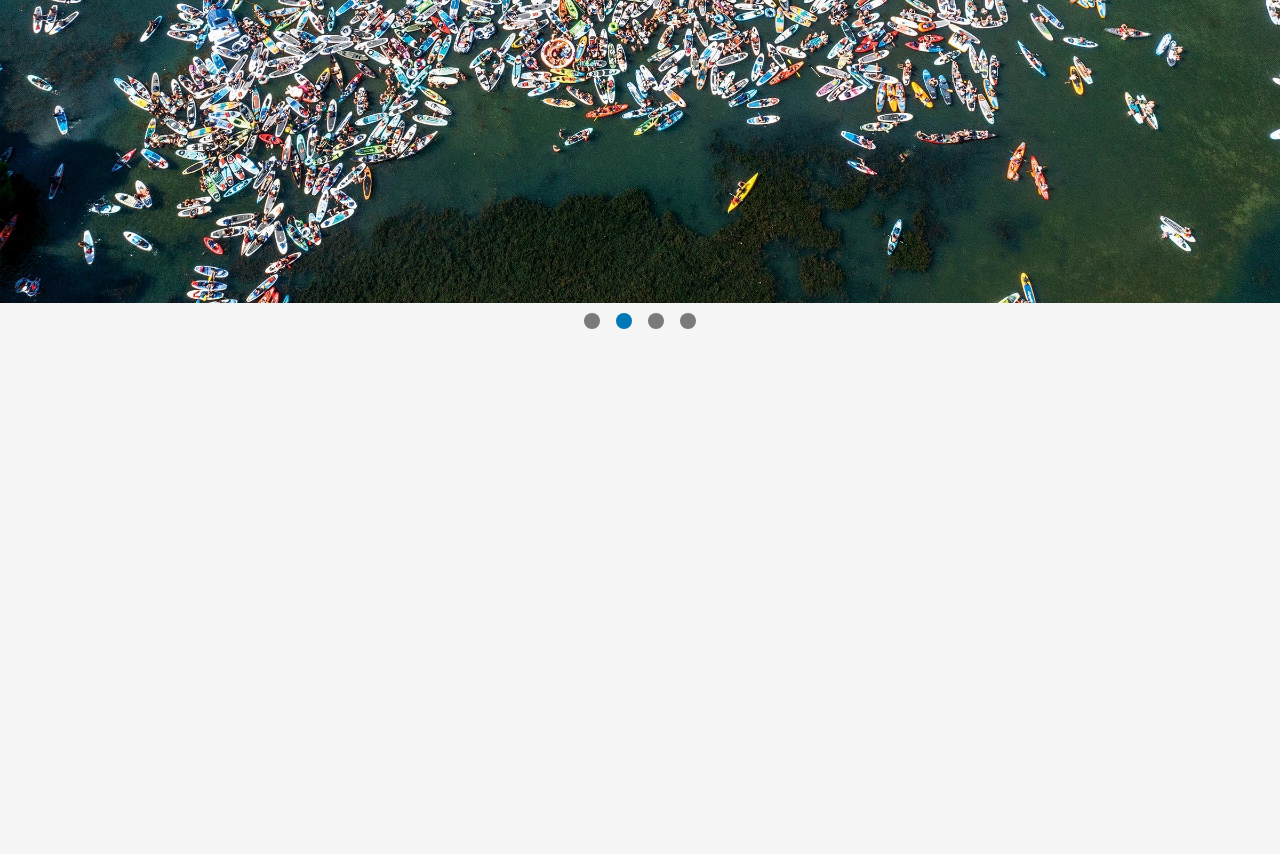
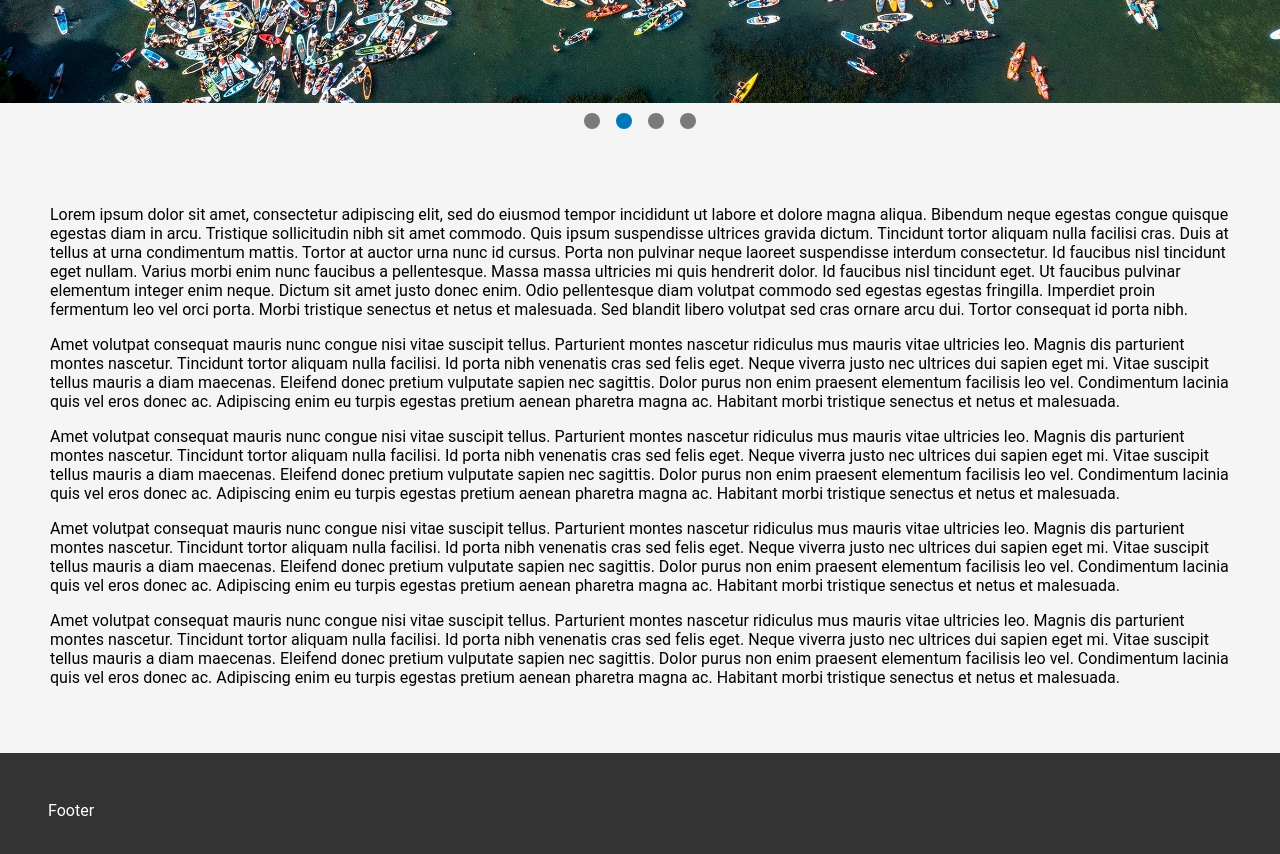
Before and after one commit to MatthewEvWalker/jeff-realtor, a React (Create React App) app: page / in a window 1280 px wide. Shown: the part 520-1374 px from the top of the page. Before the commit the page ends 859 px from the top, so only its background shows below. Built offline with nearby package versions, Linux system fonts and the light colour scheme.

Commit message:
at a stopping point, can't get the footer to stay at the bottom of the page for the other links

```diff
--- a/src/App.js
+++ b/src/App.js
@@ -1,6 +1,9 @@
 import './App.scss';
-import { Routes, Route } from 'react-router-dom';
+import { Router, Routes, Route } from 'react-router-dom';
 import Home from './components/Home';
+import Navbar from './components/Navbar';
+import Footer from './components/Footer'
+
 import Layout from './components/Layout';
 import Buy from './components/Buy'
 import Sell from './components/Sell'
@@ -10,20 +13,21 @@ import { useState } from 'react'
 
 function App() {
 
-  const [open, setOpen] = useState(false)
+  // const [open, setOpen] = useState(false)
 
 
   return (
     <>
-      <Routes>
-        <Route path="/" element={<Layout />} >
+        <Navbar/>
+        <Routes>
+        {/* <Route path="/" element={<Layout />} > */}
           <Route index element={<Home />} />
           <Route path="buy" element={<Buy />} />
           <Route path="sell" element={<Sell />} />
           <Route path="about" element={<About />} />
 
-        </Route>
-      </Routes>
+        </Routes>
+        <Footer/>
     </>
   );
 }
--- /dev/null
+++ b/src/components/Footer/Footer.scss
@@ -0,0 +1,13 @@
+footer {
+    background-color: #333;
+    color: #fff;
+    padding: 3em;
+    display: flex;
+    justify-content: space-between;
+    align-items: center;
+    position: sticky;
+    left: 0;
+    bottom: 0;
+    top: 100%;
+    width: 100%;
+}
--- /dev/null
+++ b/src/components/Footer/index.js
@@ -0,0 +1,33 @@
+import { Link } from 'react-router-dom';
+import './Footer.scss';
+
+export default function Footer() {
+
+    return (
+
+        <footer className='footer'>
+            Footer
+                {/* <ul>
+                    <li>
+                        <NavLink exact="true" activeclassName='active' className='link-btn'to="/"> HOME </NavLink>
+                    </li>
+                    <li>
+                        <NavLink exact="true" activeclassName='active' className='link-btn'to="/buy"> BUY </NavLink>
+                    </li>
+                    <li>
+                        <NavLink exact="true" activeclassName='active' className='link-btn'to="/sell">SELL</NavLink>
+                    </li>
+                    <li>
+                        <NavLink exact="true" activeclassName='active' className='link-btn'to="/about">ABOUT</NavLink>
+                    </li>
+                    <li>
+                        <NavLink exact="true" activeclassName='active' className='link-btn'to="/social">SOCIAL</NavLink>
+                    </li>
+                    <li>
+                        <NavLink exact="true" activeclassName='active' className='link-btn'to="/contact">CONTACT</NavLink>
+                    </li>
+                </ul>  */}
+        </footer>
+
+    )
+}
--- a/src/components/Home/Home.scss
+++ b/src/components/Home/Home.scss
@@ -1,11 +1,12 @@
 .home {
     padding: 0;
     margin: 0;
+    min-height: 100vh;
 }
 
 .photo-carousel {
     width: 100vw;
-    height: 750px;
+    height: 550px;
     position: relative;
 }
 
@@ -105,3 +106,7 @@
 .carousel-circle.active-slide {
     background-color: #0077B6;
 }
+
+.text-area {
+    padding: 50px;
+}
--- a/src/components/Home/index.js
+++ b/src/components/Home/index.js
@@ -74,7 +74,23 @@ const Home = () => {
           ))}
         </div>
 
-        <section >
+        <section className="text-area">
+            <p>
+            Lorem ipsum dolor sit amet, consectetur adipiscing elit, sed do eiusmod tempor incididunt ut labore et dolore magna aliqua. Bibendum neque egestas congue quisque egestas diam in arcu. Tristique sollicitudin nibh sit amet commodo. Quis ipsum suspendisse ultrices gravida dictum. Tincidunt tortor aliquam nulla facilisi cras. Duis at tellus at urna condimentum mattis. Tortor at auctor urna nunc id cursus. Porta non pulvinar neque laoreet suspendisse interdum consectetur. Id faucibus nisl tincidunt eget nullam. Varius morbi enim nunc faucibus a pellentesque. Massa massa ultricies mi quis hendrerit dolor. Id faucibus nisl tincidunt eget. Ut faucibus pulvinar elementum integer enim neque. Dictum sit amet justo donec enim. Odio pellentesque diam volutpat commodo sed egestas egestas fringilla. Imperdiet proin fermentum leo vel orci porta. Morbi tristique senectus et netus et malesuada. Sed blandit libero volutpat sed cras ornare arcu dui. Tortor consequat id porta nibh.
+            </p>
+
+            <p>
+            Amet volutpat consequat mauris nunc congue nisi vitae suscipit tellus. Parturient montes nascetur ridiculus mus mauris vitae ultricies leo. Magnis dis parturient montes nascetur. Tincidunt tortor aliquam nulla facilisi. Id porta nibh venenatis cras sed felis eget. Neque viverra justo nec ultrices dui sapien eget mi. Vitae suscipit tellus mauris a diam maecenas. Eleifend donec pretium vulputate sapien nec sagittis. Dolor purus non enim praesent elementum facilisis leo vel. Condimentum lacinia quis vel eros donec ac. Adipiscing enim eu turpis egestas pretium aenean pharetra magna ac. Habitant morbi tristique senectus et netus et malesuada.
+            </p>
+            <p>
+            Amet volutpat consequat mauris nunc congue nisi vitae suscipit tellus. Parturient montes nascetur ridiculus mus mauris vitae ultricies leo. Magnis dis parturient montes nascetur. Tincidunt tortor aliquam nulla facilisi. Id porta nibh venenatis cras sed felis eget. Neque viverra justo nec ultrices dui sapien eget mi. Vitae suscipit tellus mauris a diam maecenas. Eleifend donec pretium vulputate sapien nec sagittis. Dolor purus non enim praesent elementum facilisis leo vel. Condimentum lacinia quis vel eros donec ac. Adipiscing enim eu turpis egestas pretium aenean pharetra magna ac. Habitant morbi tristique senectus et netus et malesuada.
+            </p>
+            <p>
+            Amet volutpat consequat mauris nunc congue nisi vitae suscipit tellus. Parturient montes nascetur ridiculus mus mauris vitae ultricies leo. Magnis dis parturient montes nascetur. Tincidunt tortor aliquam nulla facilisi. Id porta nibh venenatis cras sed felis eget. Neque viverra justo nec ultrices dui sapien eget mi. Vitae suscipit tellus mauris a diam maecenas. Eleifend donec pretium vulputate sapien nec sagittis. Dolor purus non enim praesent elementum facilisis leo vel. Condimentum lacinia quis vel eros donec ac. Adipiscing enim eu turpis egestas pretium aenean pharetra magna ac. Habitant morbi tristique senectus et netus et malesuada.
+            </p>
+            <p>
+            Amet volutpat consequat mauris nunc congue nisi vitae suscipit tellus. Parturient montes nascetur ridiculus mus mauris vitae ultricies leo. Magnis dis parturient montes nascetur. Tincidunt tortor aliquam nulla facilisi. Id porta nibh venenatis cras sed felis eget. Neque viverra justo nec ultrices dui sapien eget mi. Vitae suscipit tellus mauris a diam maecenas. Eleifend donec pretium vulputate sapien nec sagittis. Dolor purus non enim praesent elementum facilisis leo vel. Condimentum lacinia quis vel eros donec ac. Adipiscing enim eu turpis egestas pretium aenean pharetra magna ac. Habitant morbi tristique senectus et netus et malesuada.
+            </p>
 
 
 
--- a/src/components/Layout/index.js
+++ b/src/components/Layout/index.js
@@ -1,14 +1,16 @@
-import { Outlet } from 'react-router-dom';
-import Navbar from '../Navbar';
-import './Layout.scss';
+// import { Outlet } from 'react-router-dom';
+// import Navbar from '../Navbar';
+// import Footer from '../Footer'
+// import './Layout.scss';
 
-const Layout = () => {
-    return (
-      <div className="App">
-      <Navbar/>
-        <Outlet/>
-      </div>
-    )
-}
+// const Layout = () => {
+//     return (
+//       <div className="App">
+//       <Navbar/>
+//       <Outlet/>
+//       {/* <Footer/> */}
+//       </div>
+//     )
+// }
 
-export default Layout;
+// export default Layout;
--- a/src/index.css
+++ b/src/index.css
@@ -1,12 +1,22 @@
 * {
     box-sizing: border-box;
 }
+/*
+html {
+    height: 100%;
+    margin: 0;
+    padding: 0;
+} */
 
 body {
+    min-height: 100vh;
+    /* overflow-y: hidden; */
     background-color: #f5f5f5;
     margin: 0;
     padding: 0;
     /* display: block;  */
     font-family: 'Roboto', sans-serif;
     /* overflow: hidden; */
+    display: flex;
+    flex-direction: column;
 }
```
